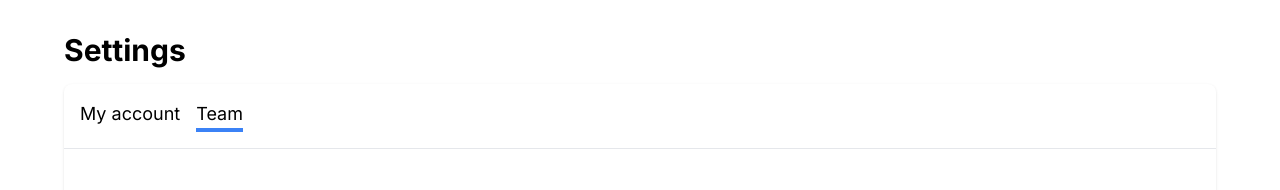
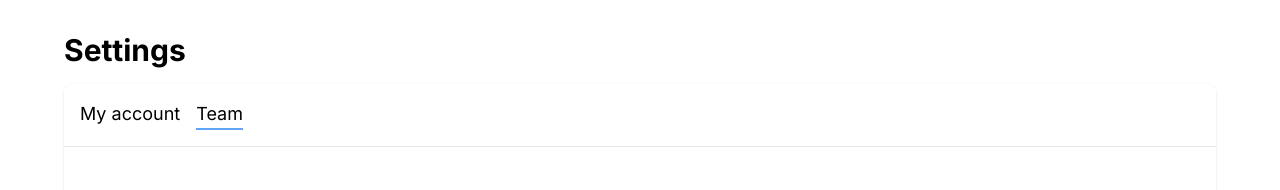
Before and after one commit to Made1ra/profile-settings, a Next.js app: page / in a window 1280 px wide. Shown: the top 190 px of the page. Built offline with nearby package versions, Linux system fonts and the light colour scheme.

Commit message:
Make border smaller and lighter

```diff
--- a/app/page.tsx
+++ b/app/page.tsx
@@ -15,13 +15,13 @@ export default function ProfileSettings() {
           <div className="border-b p-4">
             <button
               onClick={() => setActiveTab('My account')}
-              className={`mr-4 text-lg ${activeTab === 'My account' && 'border-b-4 border-blue-500'}`}
+              className={`mr-4 text-lg ${activeTab === 'My account' && 'border-b-2 border-blue-400'}`}
             >
               My account
             </button>
             <button
               onClick={() => setActiveTab('Team')}
-              className={`text-lg ${activeTab === 'Team' && 'border-b-4 border-blue-500'}`}
+              className={`text-lg ${activeTab === 'Team' && 'border-b-2 border-blue-400'}`}
             >
               Team
             </button>
```
